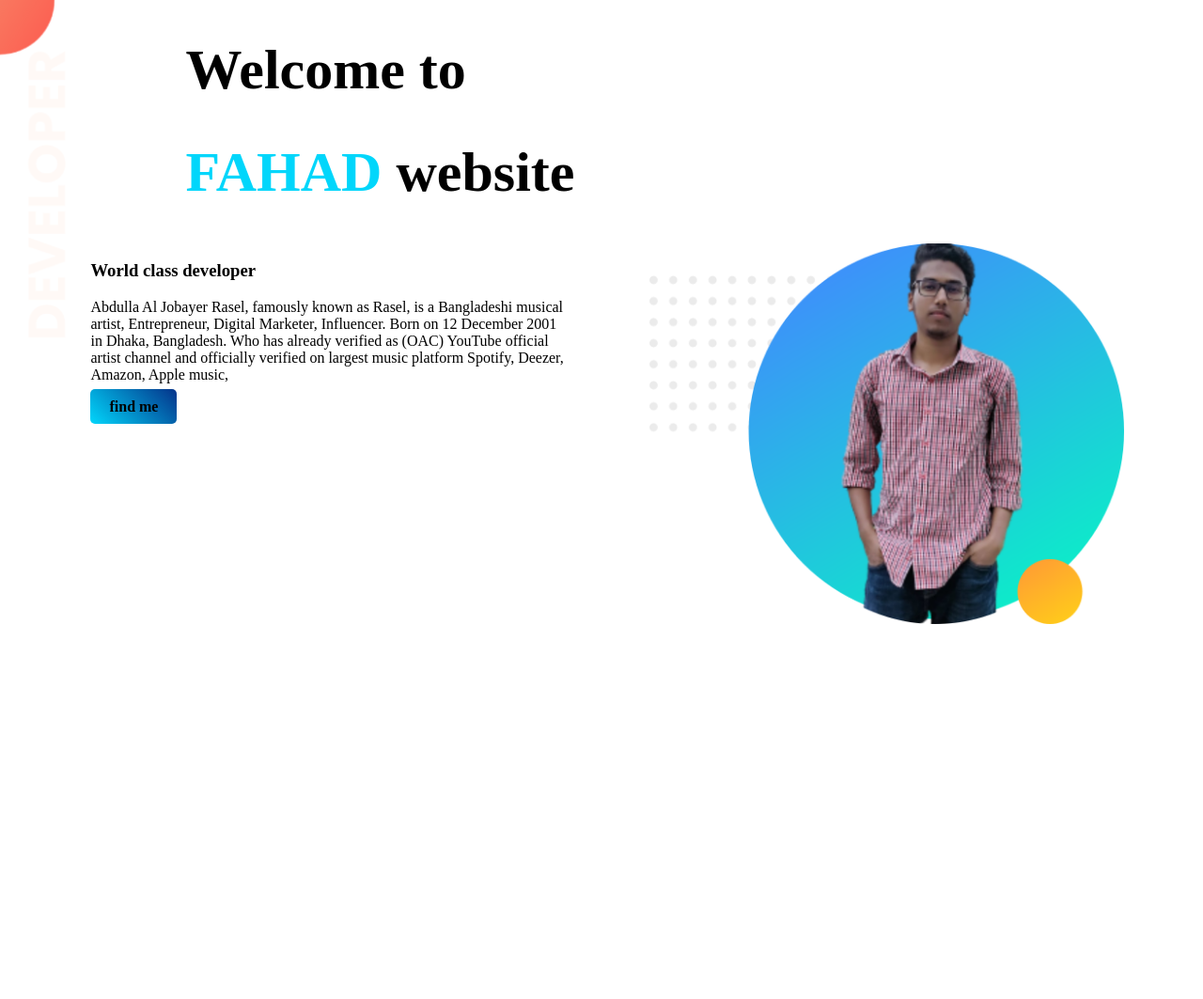
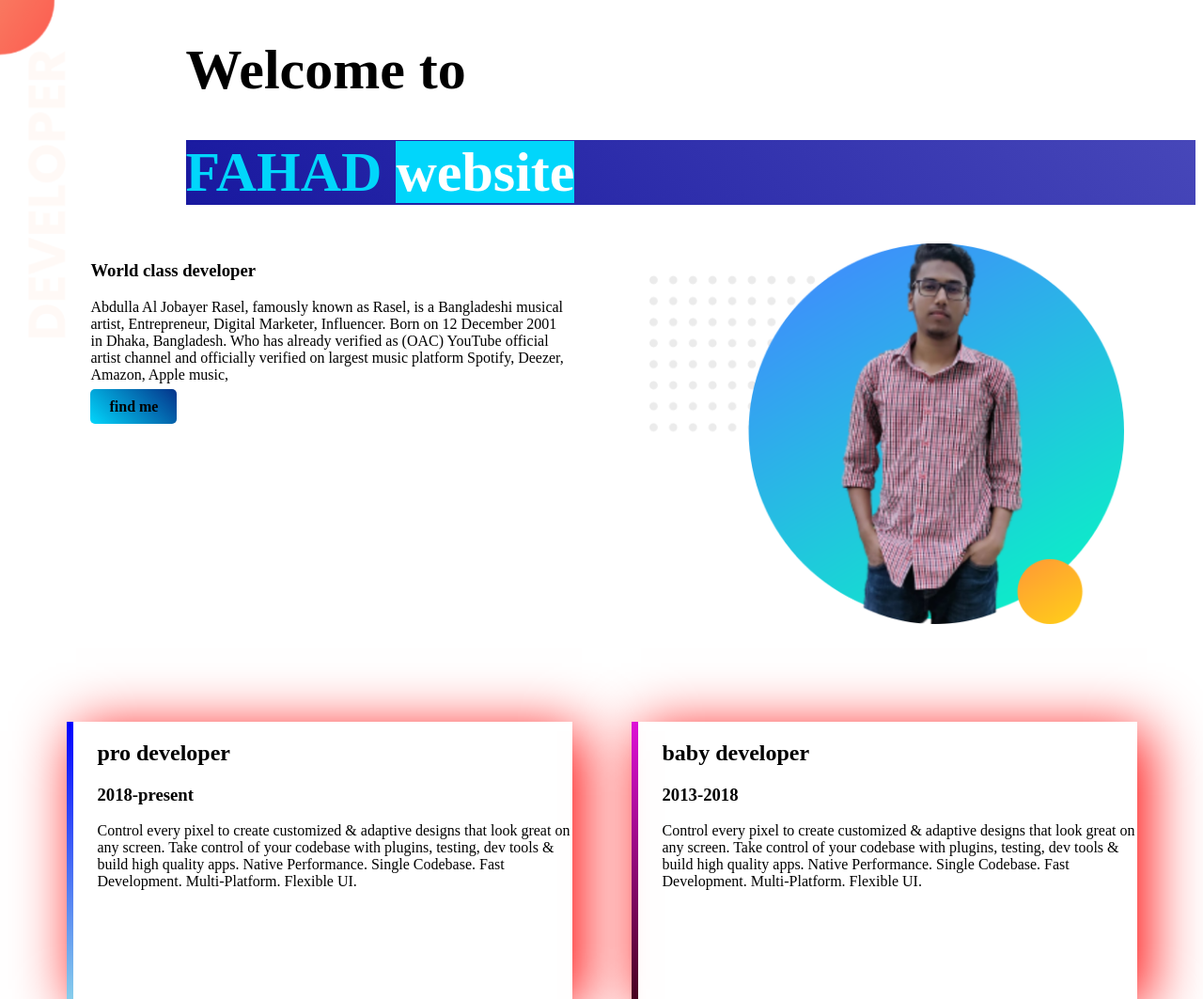
Before and after one commit to fahad-al-jobayer/web-protfolio, a plain HTML site: page images/index.html in a window 1280 px wide. Shown: the whole page at 94% size. Before the commit the page ends 800 px from the top, so only its background shows below. Drawn offline with Linux system fonts and the light colour scheme; a web font is replaced by a local one.

Commit message:
fourth commit

```diff
--- a/images/index.html
+++ b/images/index.html
@@ -13,7 +13,7 @@
 <body>
 
             <h1>Welcome to</h1>
-            <h1><span class="fahad">FAHAD</span> website</h1>
+            <h1 class="he"><span class="fahad">FAHAD</span> <span class="web">website</span></h1>
     <section>
         <div class="half">
             <h3>World class developer</h3>
@@ -25,6 +25,17 @@
             <img src="image 10.png" alt="">
         </div>
     </section>
-
+<section>
+    <div id="id" class="half border">
+        <h2>pro developer  </h2>
+        <h3>2018-present</h3>
+        <p>Control every pixel to create customized & adaptive designs that look great on any screen. Take control of your codebase with plugins, testing, dev tools & build high quality apps. Native Performance. Single Codebase. Fast Development. Multi-Platform. Flexible UI.</p>
+    </div>
+    <div id="id1" class="half border">
+        <h2>baby developer  </h2>
+        <h3>2013-2018</h3>
+        <p>Control every pixel to create customized & adaptive designs that look great on any screen. Take control of your codebase with plugins, testing, dev tools & build high quality apps. Native Performance. Single Codebase. Fast Development. Multi-Platform. Flexible UI.</p>
+    </div>
+</section>
 </body>
 </html>
--- a/images/style.css
+++ b/images/style.css
@@ -9,12 +9,20 @@ h1{
 .fahad{
     color: rgb(1, 214, 251);
 }
+.web{
+    background-color:  rgb(1, 214, 251);
+    color: white;
+}
+.he{
+    background-image: linear-gradient(45deg, rgb(24, 24, 159),rgb(71, 71, 185));
+}
 .half{
     width: 40%;
     float: left;
 
     margin-left: 5%;
     padding-left: 2%;
+    padding-bottom: 100px;
 }
 .half img{
     width: 100%;
@@ -30,3 +38,16 @@ h1{
     color: black;
     font-weight: 700;
 }
+.border{
+    box-shadow: 10px 10px 60px red;
+}
+#id{
+    border-left: 7px solid;
+    border-image: linear-gradient(180deg, blue,skyblue);
+    border-image-slice: 1;
+}
+#id1{
+    border-left: 7px solid;
+    border-image: linear-gradient(180deg, rgb(222, 17, 215),rgb(71, 2, 31));
+    border-image-slice: 1;
+}
```
